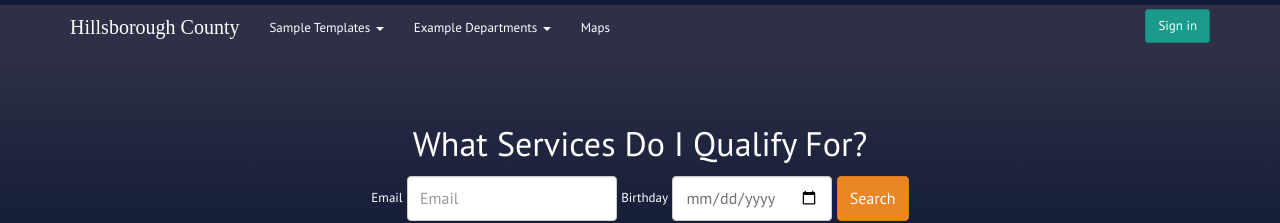
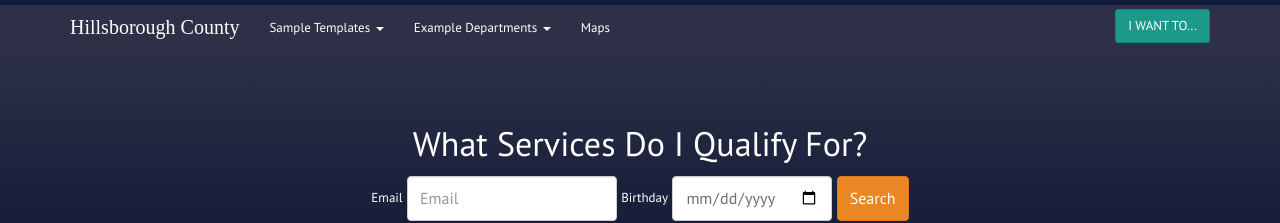
Before and after one commit to Commbocc/colorscheme, a Jekyll site: the page built from pages/aging.html, in a window 1280 px wide. Shown: the top 223 px of the page. Built offline with Jekyll 4.4.1, drawn with Linux system fonts in a browser that asks for light colours; nearby versions of some CDN libraries; some web fonts are replaced; comment, search, counter and statistics services are not loaded.

Commit message:
init newsroom

```diff
--- a/_includes/nav.html
+++ b/_includes/nav.html
@@ -44,7 +44,7 @@
 			</ul>
 
 			<ul class="nav navbar-nav navbar-right">
-				<button type="button" class="btn btn-success btn-sm navbar-btn">Sign in</button>
+				<button type="button" class="btn btn-success btn-sm navbar-btn">I WANT TO...</button>
 			</ul>
 
 		</div><!-- /.navbar-collapse -->
```
